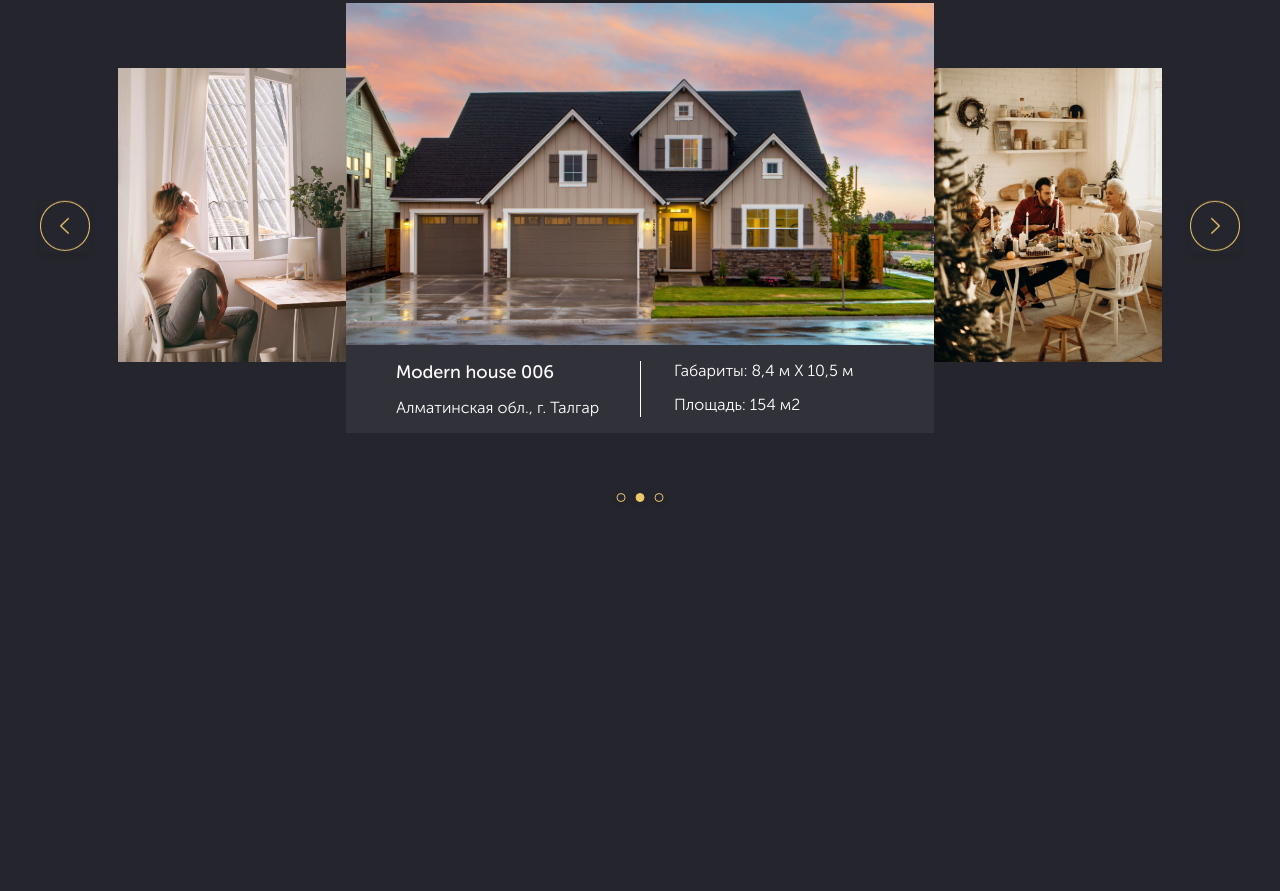
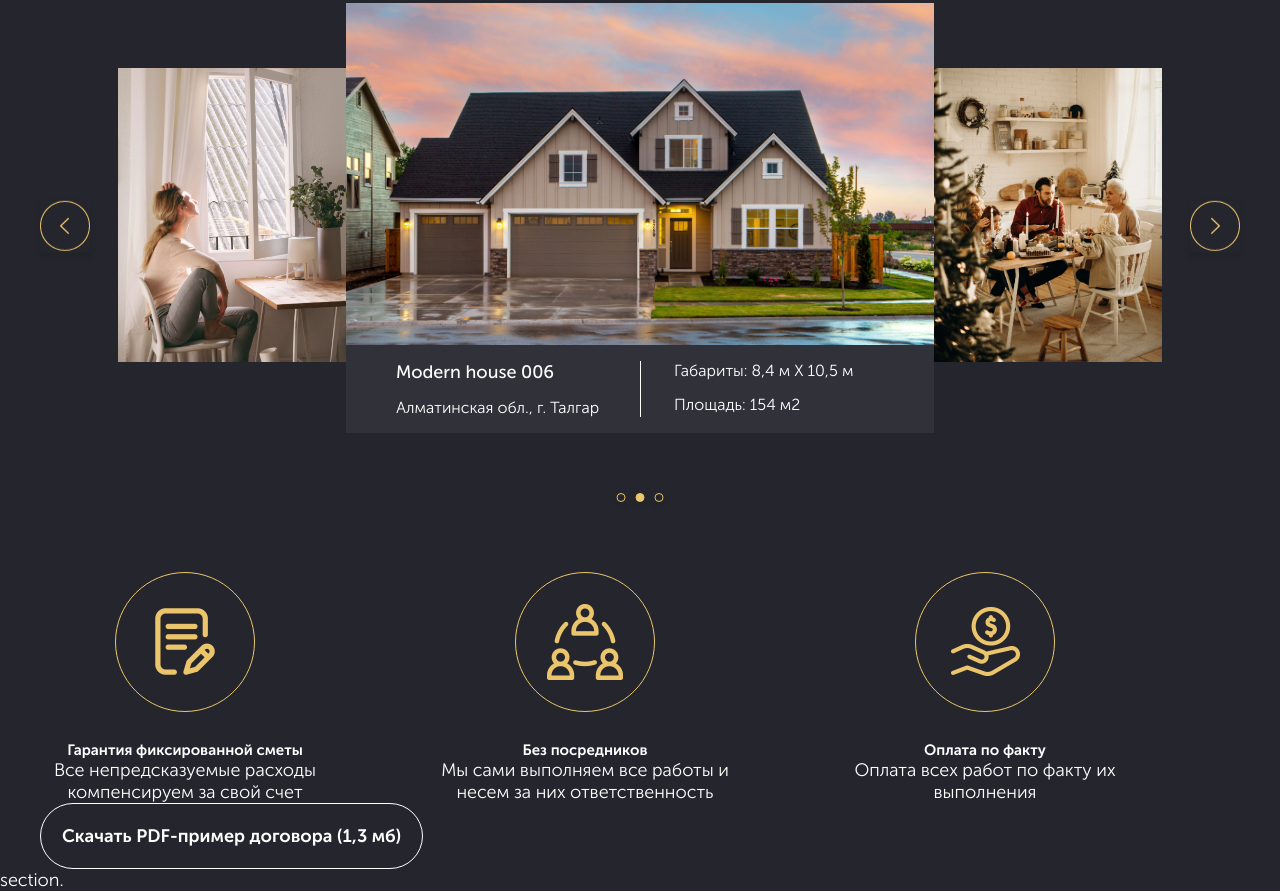
Before and after one commit to eugenenazirov/house-care, a website: page index.html in a window 1280 px wide. Shown: the part 4138-5029 px from the top of the page. Before the commit the page ends 4710 px from the top, so only its background shows below. Drawn offline with nearby package versions, Linux system fonts and the light colour scheme.

Commit message:
Stylize benefits block

```diff
--- a/index.html
+++ b/index.html
@@ -331,7 +331,42 @@
     </div>
 </section>
 
+<div class="container">
+    <div class="guarantees__benefits">
+        <div class="guarantees__benefit">
+            <div class="benefit__circle benefit__image">
+                <img src="public/images/guarantees/writing.png" alt="Иконка документа" class="benefit__image-img">
+            </div>
+            <h5 class="card__title benefit__title">Гарантия фиксированной сметы</h5>
+            <p class="card__description benefit__description">
+                Все непредсказуемые расходы компенсируем за свой счет
+            </p>
+        </div>
+        <div class="guarantees__benefit">
+            <div class="benefit__circle benefit__image">
+                <img src="public/images/guarantees/people.png" alt="Иконка людей" class="benefit__image-img">
+            </div>
+            <h5 class="card__title benefit__title">Без посредников</h5>
+            <p class="card__description benefit__description">
+                Мы сами выполняем все работы и несем за них ответственность
+            </p>
+        </div>
+        <div class="guarantees__benefit">
+            <div class="benefit__circle benefit__image">
+                <img src="public/images/guarantees/coin.png" alt="Иконка монетки" class="benefit__image-img">
+            </div>
+            <h5 class="card__title benefit__title">
+                Оплата по факту
+            </h5>
+            <p class="card__description benefit__description">
+                Оплата всех работ по факту их выполнения
+            </p>
+        </div>
+    </div>
+    <button class="guarantees__btn btn btn-transparent" id="contractBtn">Скачать PDF-пример договора (1,3 мб)</button>
+</div>
 
+section.
 
 <script src="node_modules/jquery/dist/jquery.min.js"></script>
 <script src="node_modules/magnific-popup/dist/jquery.magnific-popup.min.js"></script>
--- a/src/styles/main.scss
+++ b/src/styles/main.scss
@@ -505,3 +505,30 @@
 }
 
 @import "slider-images";
+
+.guarantees__benefits {
+  display: grid;
+  grid-template-columns: repeat(3, 1fr);
+  justify-content: center;
+
+  .guarantees__benefit {
+    max-width: 290px;
+    text-align: center;
+
+    .benefit__circle {
+      display: flex;
+      justify-content: center;
+      align-items: center;
+
+      margin: 0 auto;
+      width: 140px;
+      height: 140px;
+      border-radius: 50%;
+      border: 1px solid $yellow-color;
+    }
+
+    .benefit__image {
+      margin-bottom: 29px;
+    }
+  }
+}
```
Also changed, not shown: public/images/guarantees/coin.png (added), public/images/guarantees/people.png (added), public/images/guarantees/writing.png (added), public/main.min.css.
